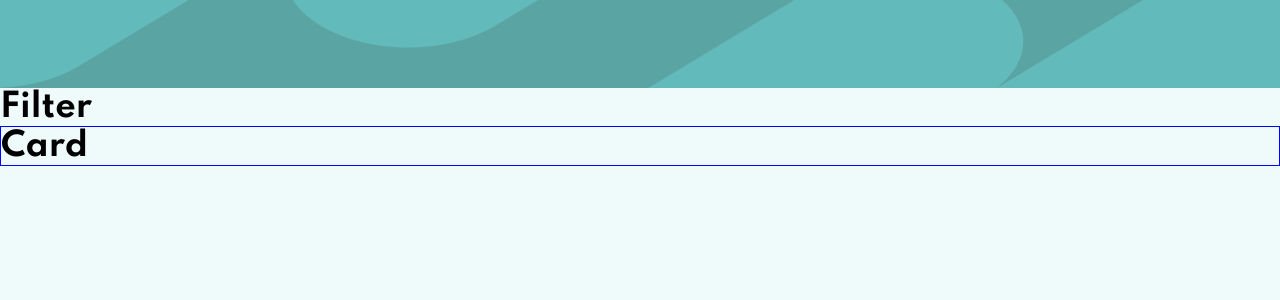
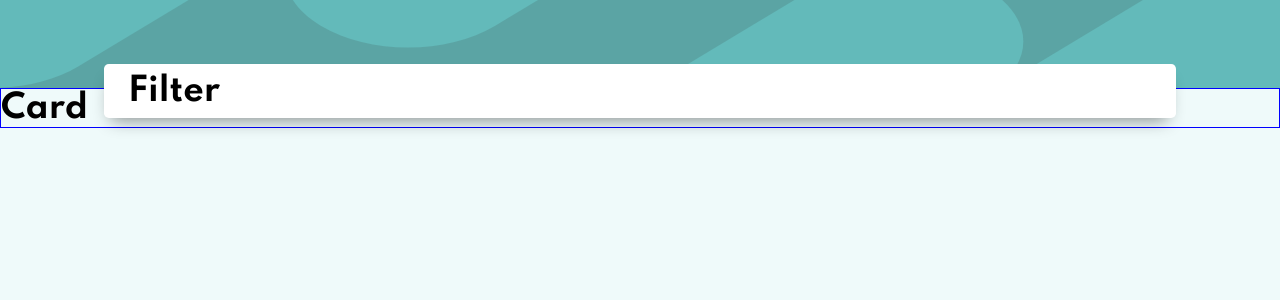
Before and after one commit to Moro-Afriyie/Job-listings-with-filtering, a React (Create React App) app in the folder job-listings-with-filtering/: page / in a window 1280 px wide. Shown: the top 300 px of the page. Built offline with nearby package versions, Linux system fonts and the light colour scheme.

Commit message:
style the filter

```diff
--- a/job-listings-with-filtering/src/components/Filter.tsx
+++ b/job-listings-with-filtering/src/components/Filter.tsx
@@ -1,10 +1,15 @@
 import * as React from "react";
+import "../styles/Filter.scss";
 
 // eslint-disable-next-line @typescript-eslint/no-empty-interface
 interface IFilterProps {}
 
 const Filter: React.FunctionComponent<IFilterProps> = (props) => {
-  return <h1>Filter</h1>;
+  return (
+    <div className="filter">
+      <h1>Filter</h1>
+    </div>
+  );
 };
 
 export default Filter;
--- a/job-listings-with-filtering/src/styles/Filter.scss
+++ b/job-listings-with-filtering/src/styles/Filter.scss
@@ -0,0 +1,15 @@
+.filter {
+  position: absolute;
+  z-index: 2;
+  margin: 0 auto;
+  left: 0;
+  right: 0;
+  top: 4rem;
+  width: 80%;
+  background-color: #ffffff;
+  box-shadow: -1px 10px 17px -8px rgba(0, 0, 0, 0.45);
+  border-radius: 0.3rem;
+  padding: 0.5rem 1.5rem;
+  display: flex;
+  align-items: center;
+}
```
